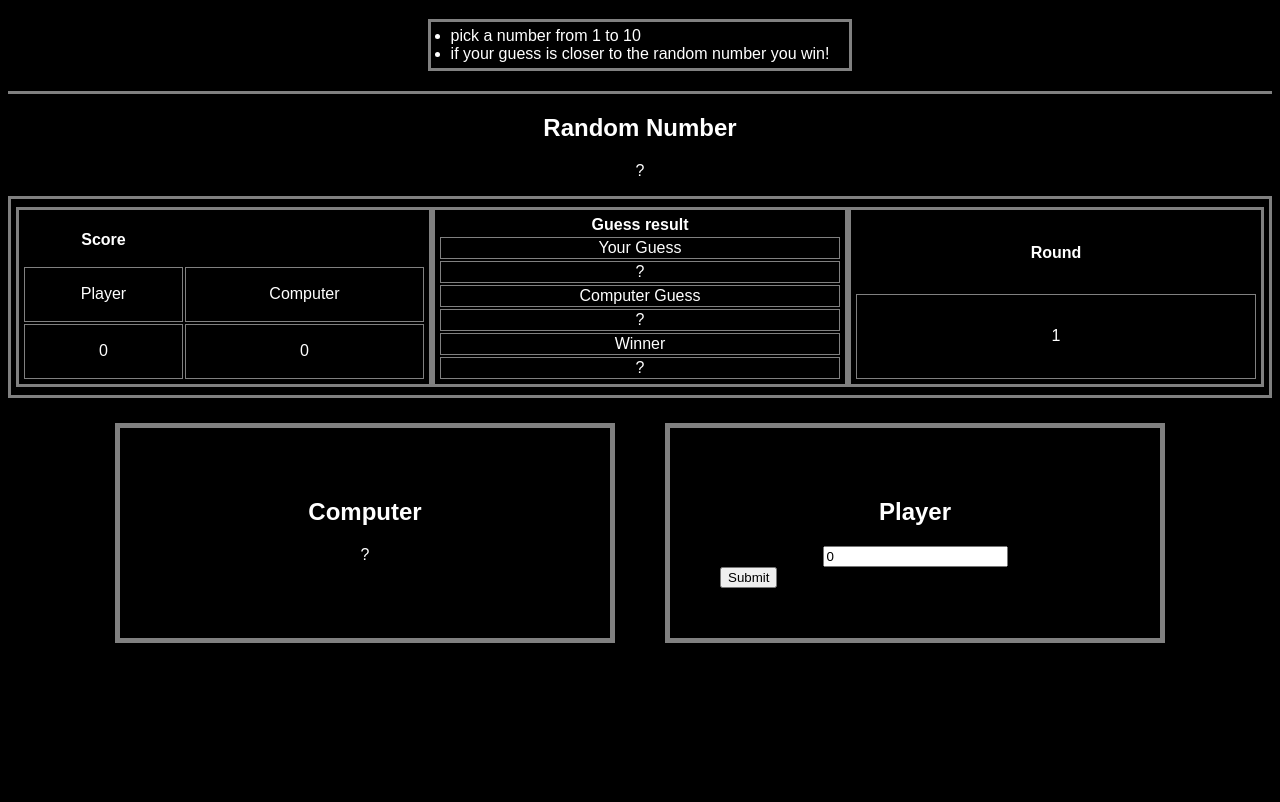
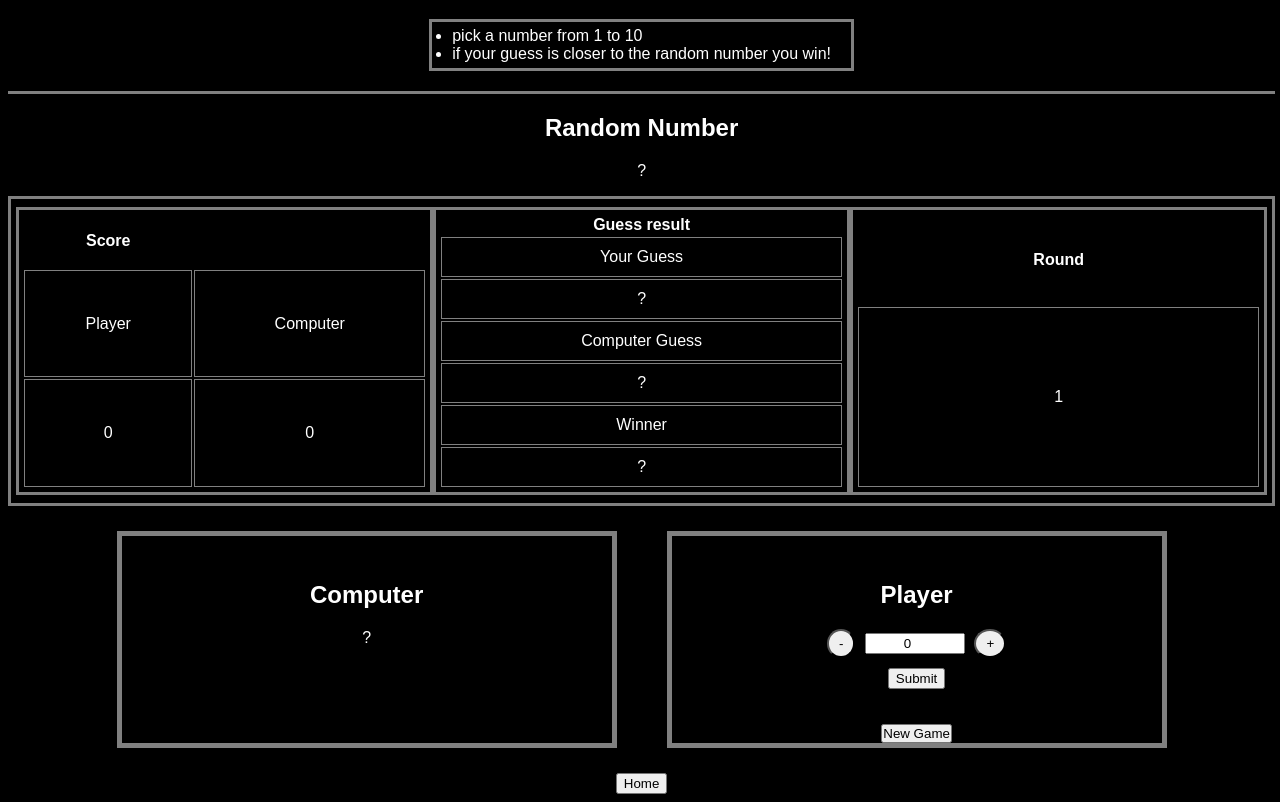
Before and after one commit to JosiahHands/joPortfolio, a website: page game/game.html in a window 1280 px wide. Shown: the part 84-886 px from the top of the page. Before the commit the page ends 800 px from the top, so only its background shows below. Drawn offline with Linux system fonts and the light colour scheme.

Commit message:
build prep

```diff
--- a/game/game.css
+++ b/game/game.css
@@ -6,6 +6,7 @@ body {
     color: white;
     text-align: center;
     font-family: Arial, Helvetica, sans-serif;
+    width: 99%;
 }
 header {
     border-bottom: 3px solid gray;
@@ -35,6 +36,7 @@ main {
             width: 100%;
             td {
                 border: 1px solid gray;
+                padding: 10px;
             }
         }
         .t1 {
@@ -59,7 +61,7 @@ main {
             max-width: 500px;
             min-width: 250px;
             margin: 25px;
-            padding: 50px;
+            padding: 25px;
             justify-content: center;
         }
     }
@@ -69,3 +71,26 @@ main {
         font-size: 0.8em;
     }
 }
+
+#reset {
+   display: block;
+   margin: auto;
+   padding: 0;
+   position: relative;
+   top: 25px;
+}
+
+#plyG {
+    width: 100px;
+    text-align: center;
+}
+
+#add, #sub {
+    display: inline-flex;
+    padding: 5px 10px;
+    margin: auto 5px;
+    border-radius: 50%;
+}
+#sbmt, #nxt {
+    margin: 10px auto;
+}
--- a/game/game.html
+++ b/game/game.html
@@ -70,16 +70,19 @@
         <section class="boxC">
             <section class="box">
                 <h2>Computer</h2>
-                <p id="botG">?</p>
+                <p id="botInput">?</p>
             </section>
             <section class="box">
                 <h2>Player</h2>
+                <button id="sub">-</button>
                 <input id="plyG" type="number" value="0">
+                <button id="add">+</button>
                 <button id="sbmt">Submit</button>
                 <button id="nxt">Next</button>
+                <button id="reset">New Game</button>
             </section>
     </main>
     <footer>
-
+        <a href="../index.html"><button>Home</button></a>
     </footer>
 </body>
```
Also changed, not shown: index.html (+5 -1 lines), style.css (+22 -0 lines), media/pics/game.png (added).
